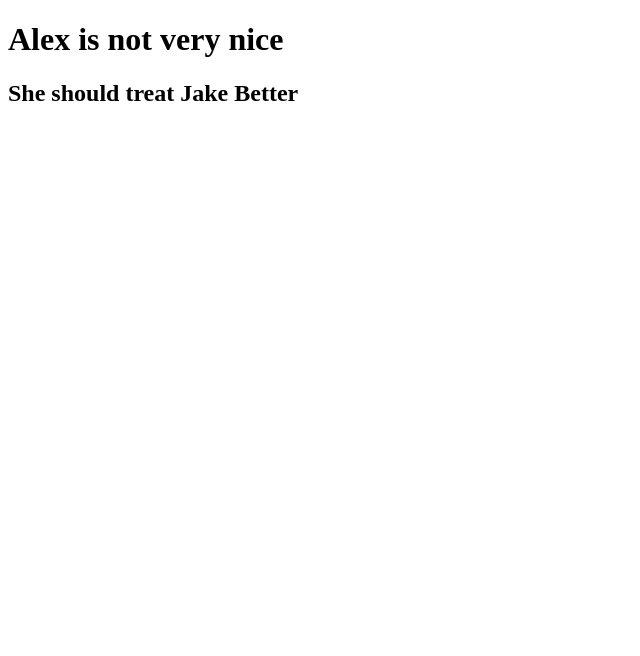
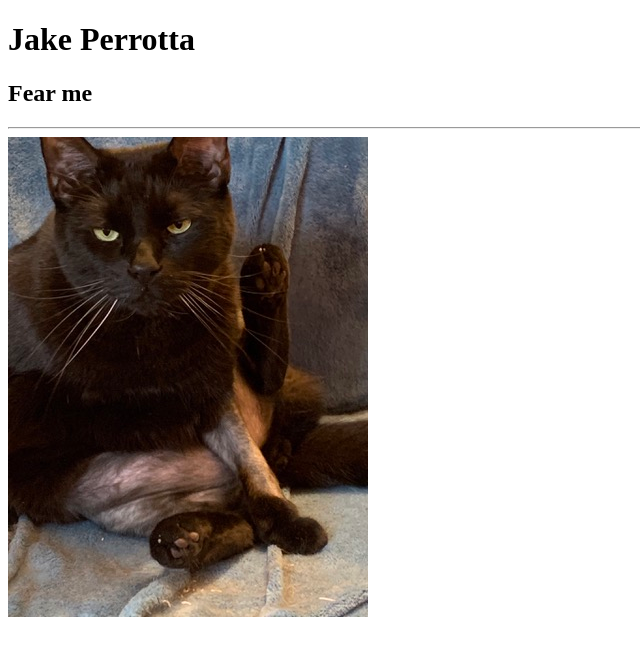
Before and after one commit to JakeP1313/JakeP1313.github.io, a plain HTML site: page index.html in a window 1280 px wide. Shown: the whole page, without its empty margins (0-640 px from the left). Drawn offline with Linux system fonts and the light colour scheme.

Commit message:
Added photo and changed text

```diff
--- a/index.html
+++ b/index.html
@@ -1,7 +1,10 @@
 <!DOCTYPE html>
 <html>
     <body>
-        <h1> Alex is not very nice</h1>
-        <h2> She should treat Jake Better</h2>
+        <h1> Jake Perrotta</h1>
+        <h2> Fear me</h2>
+        <hr>
+        <img src="Cat.png"
+
     </body>
 </html>
```
Also changed, not shown: Cat.png (added).
